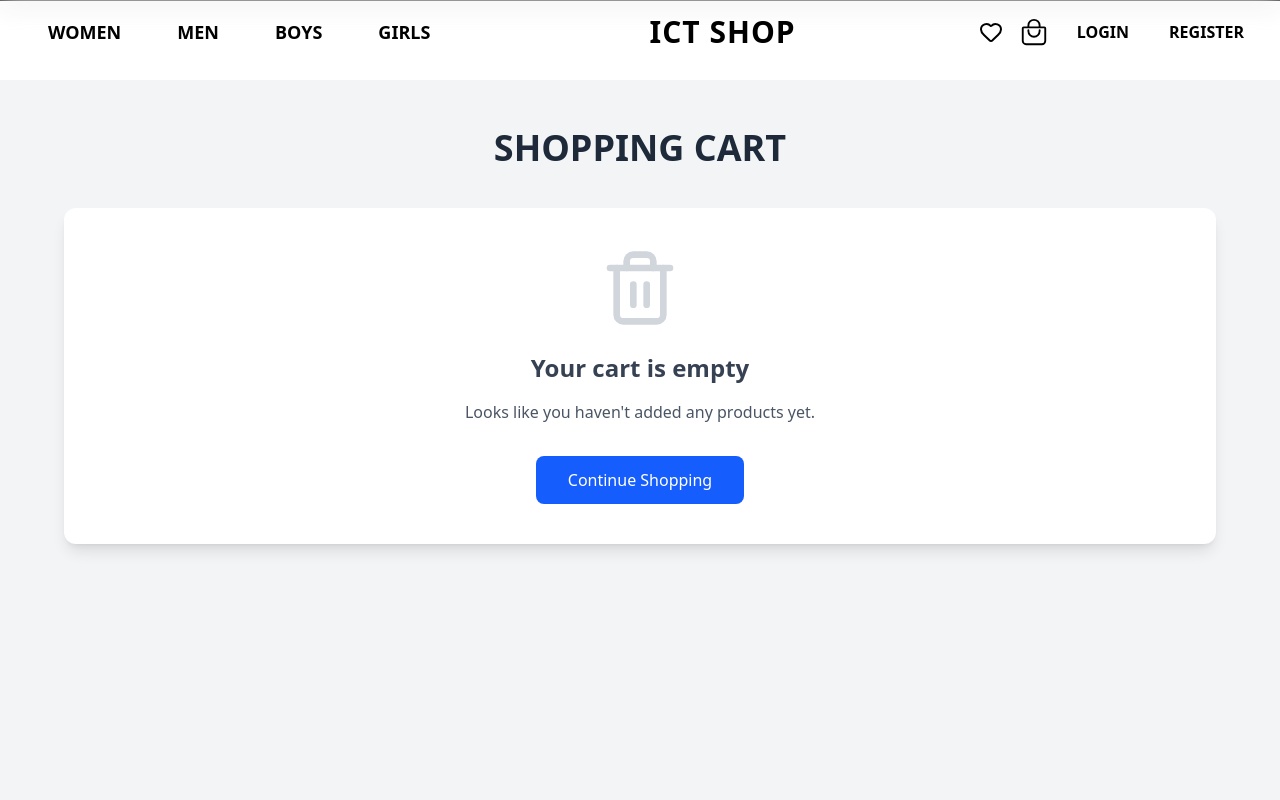
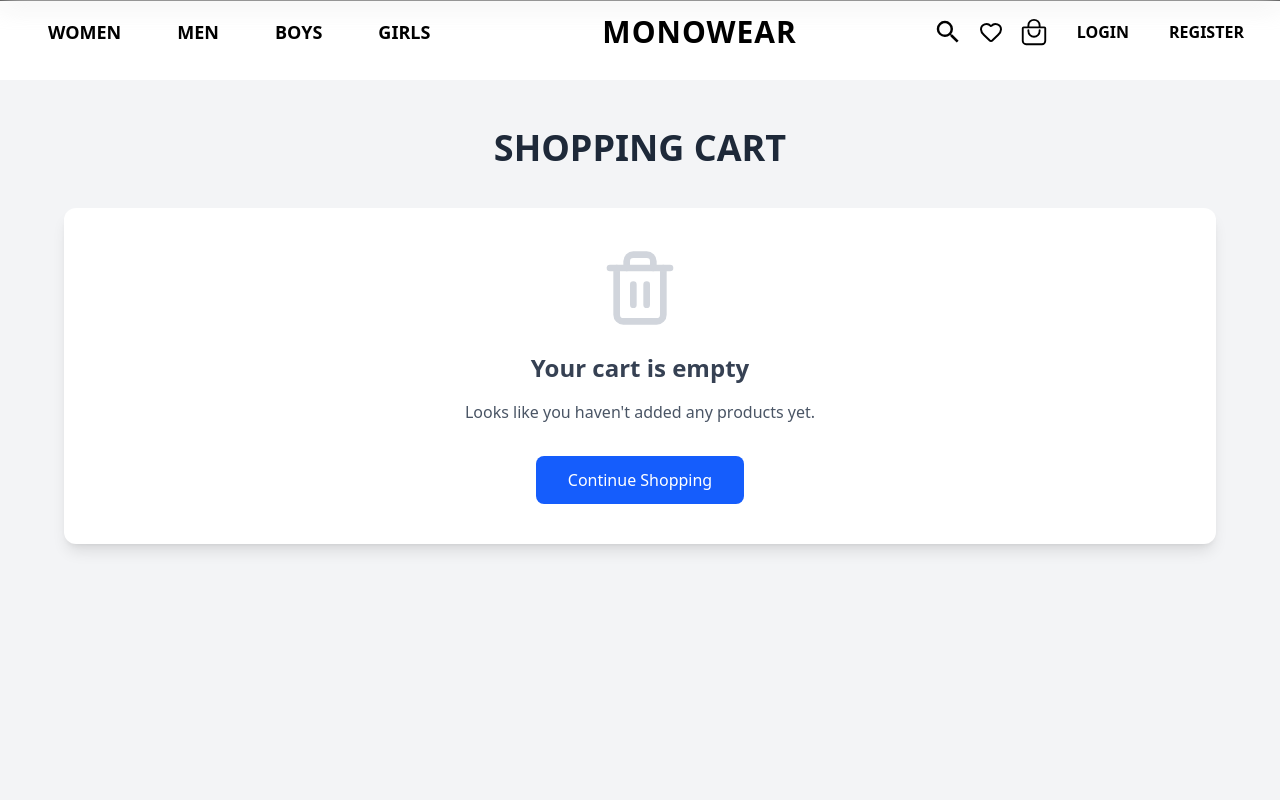
Before and after one commit to Oeungsovannaroth/ICT-Shop, a React (Vite) app: page /CartPage in a window 1280 px wide. Shown: the top 800 px of the page. Built offline with nearby package versions, Linux system fonts and the light colour scheme.

Commit message:
fixed the cart

```diff
--- a/src/components/ui/Navbar.jsx
+++ b/src/components/ui/Navbar.jsx
@@ -193,12 +193,16 @@ const Navbar = () => {
         </div>
 
         {/* Logo */}
-        <h1 className="text-sm lg:text-3xl font-extrabold tracking-[1px]">
-          <Link to="/">ICT SHOP</Link>
+        <h1 className="text-sm lg:text-3xl font-bold tracking-[1px]">
+          <Link to="/">MONOWEAR</Link>
         </h1>
 
         {/* Desktop Icons */}
         <div className="hidden lg:flex items-center gap-4">
+          <MdOutlineSearch
+            className="text-3xl cursor-pointer hover:text-gray-700 transition"
+            onClick={() => setSearchOpen(true)}
+          />
           <div
             className="relative cursor-pointer"
             onClick={() => setIsWishlistOpen(!isWishlistOpen)} // ← changed
@@ -756,7 +760,7 @@ const Navbar = () => {
                           <h4 className="font-semibold text-gray-900">
                             {item.name}
                           </h4>
-                           <div className="mb-2 flex flex-wrap gap-x-4 gap-y-0.5 text-sm text-gray-600">
+                          <div className="mb-2 flex flex-wrap gap-x-4 gap-y-0.5 text-sm text-gray-600">
                             {item.color && (
                               <div>
                                 Color:{" "}
--- a/src/pages/CartPage.jsx
+++ b/src/pages/CartPage.jsx
@@ -170,6 +170,7 @@ export default function CartPage() {
   return (
     <div className="min-h-screen bg-gray-100 py-10 px-4 sm:px-6 lg:px-8">
       <div className="max-w-7xl mx-auto">
+
         <div className="flex flex-col sm:flex-row justify-between items-start sm:items-center mb-10 gap-4">
           <h1 className="text-3xl md:text-4xl font-bold text-gray-900">
             SHOPPING CART ({cart.length} {cart.length === 1 ? "item" : "items"})
@@ -717,7 +718,7 @@ export default function CartPage() {
                   />
                   <button
                     onClick={applyPromoCode}
-                    className="bg-blue-600 text-white px-5 rounded-r-lg hover:bg-blue-700 transition"
+                    className="bg-blue-600 cursor-pointer text-white px-5 rounded-r-lg hover:bg-blue-700 transition"
                   >
                     Apply
                   </button>
@@ -744,7 +745,7 @@ export default function CartPage() {
                     },
                   })
                 }
-                className={`w-full py-4 rounded-xl font-semibold transition mb-6 ${
+                className={`w-full py-4 rounded-xl font-semibold transition cursor-pointer mb-6 ${
                   hasMissingVariant
                     ? "bg-gray-400 text-gray-700 cursor-not-allowed"
                     : "bg-blue-600 text-white hover:bg-blue-700"
@@ -763,7 +764,7 @@ export default function CartPage() {
                   onClick={() => {
                     if (window.confirm("Clear entire cart?")) clearCart();
                   }}
-                  className="text-red-600 hover:text-red-800 flex items-center mt-3 sm:mt-0"
+                  className="text-red-600 cursor-pointer hover:text-red-800 flex items-center mt-3 sm:mt-0"
                 >
                   <Trash2 size={16} className="mr-1" /> Clear Cart
                 </button>
--- a/src/pages/Checkout.jsx
+++ b/src/pages/Checkout.jsx
@@ -301,7 +301,7 @@ ${itemsText || "(no items listed)"}
               <button
                 onClick={handlePlaceOrder}
                 disabled={isProcessing}
-                className={`w-full mt-8 py-4 rounded-xl font-semibold text-white transition-all flex items-center justify-center gap-2 shadow-md ${
+                className={`w-full mt-8 cursor-pointer py-4 rounded-xl font-semibold text-white transition-all flex items-center justify-center gap-2 shadow-md ${
                   isProcessing
                     ? "bg-green-400 cursor-wait"
                     : "bg-green-600 hover:bg-green-700 active:bg-green-800"
--- a/src/pages/ProductDetails.jsx
+++ b/src/pages/ProductDetails.jsx
@@ -75,7 +75,7 @@ export default function ProductDetails() {
   const [isAdding, setIsAdding] = useState(false);
   const [isFullView, setIsFullView] = useState(false);
 
-  // ── Images ───────────────────────────────────────────────────────────────────
+
   const images = [
     product.img,
     product.img1,
@@ -342,7 +342,7 @@ export default function ProductDetails() {
                     w-full py-4.5 px-8 rounded-xl font-semibold text-base sm:text-lg
                     flex items-center justify-center gap-3 transition-all duration-300
                     focus:outline-none focus:ring-2 focus:ring-offset-2 focus:ring-gray-900
-                    shadow-lg hover:shadow-xl active:scale-[0.98]
+                    shadow-lg hover:shadow-xl active:scale-[0.98] cursor-pointer
                     ${
                       !canAddToCart
                         ? "bg-gray-200 text-gray-500 cursor-not-allowed shadow-none"
```
